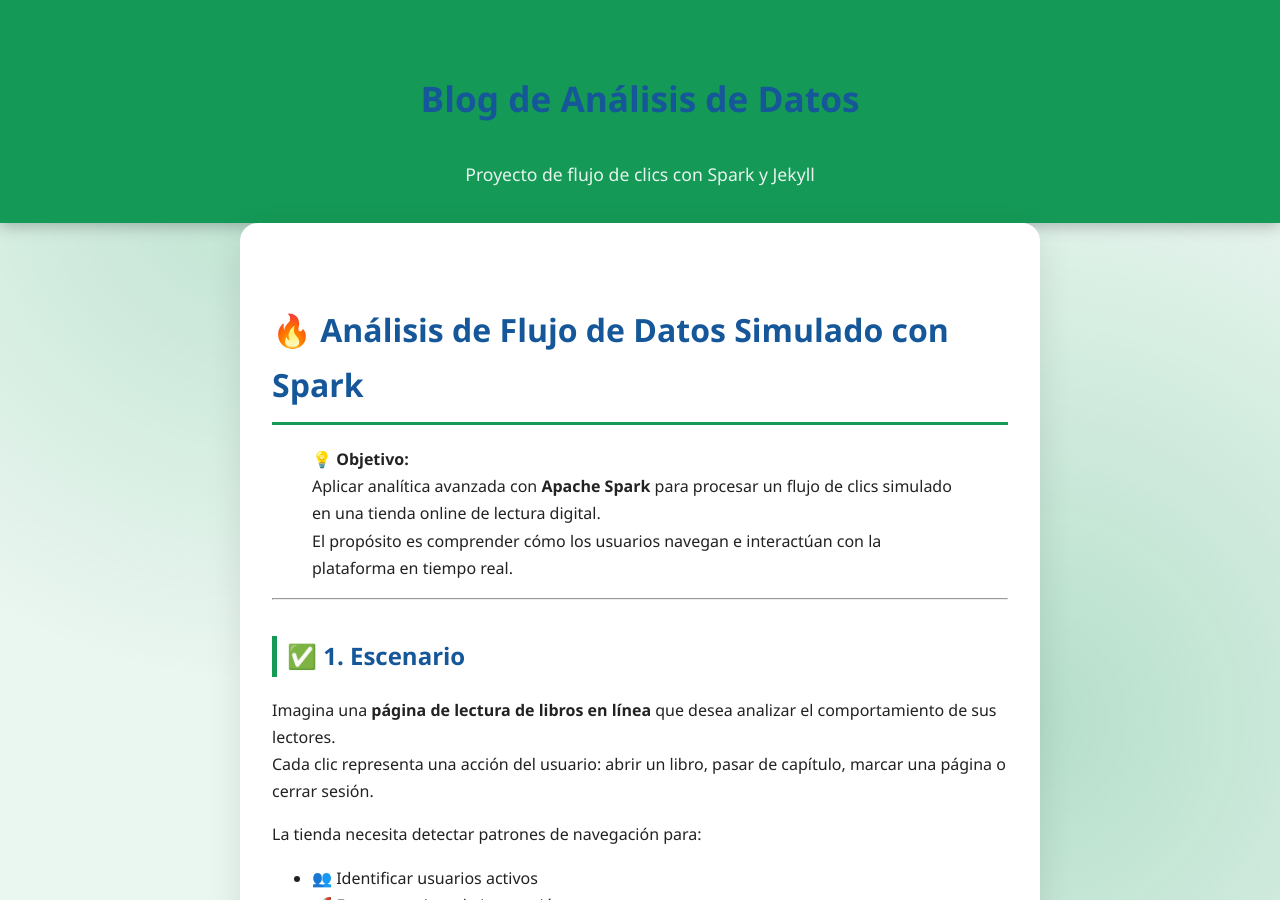
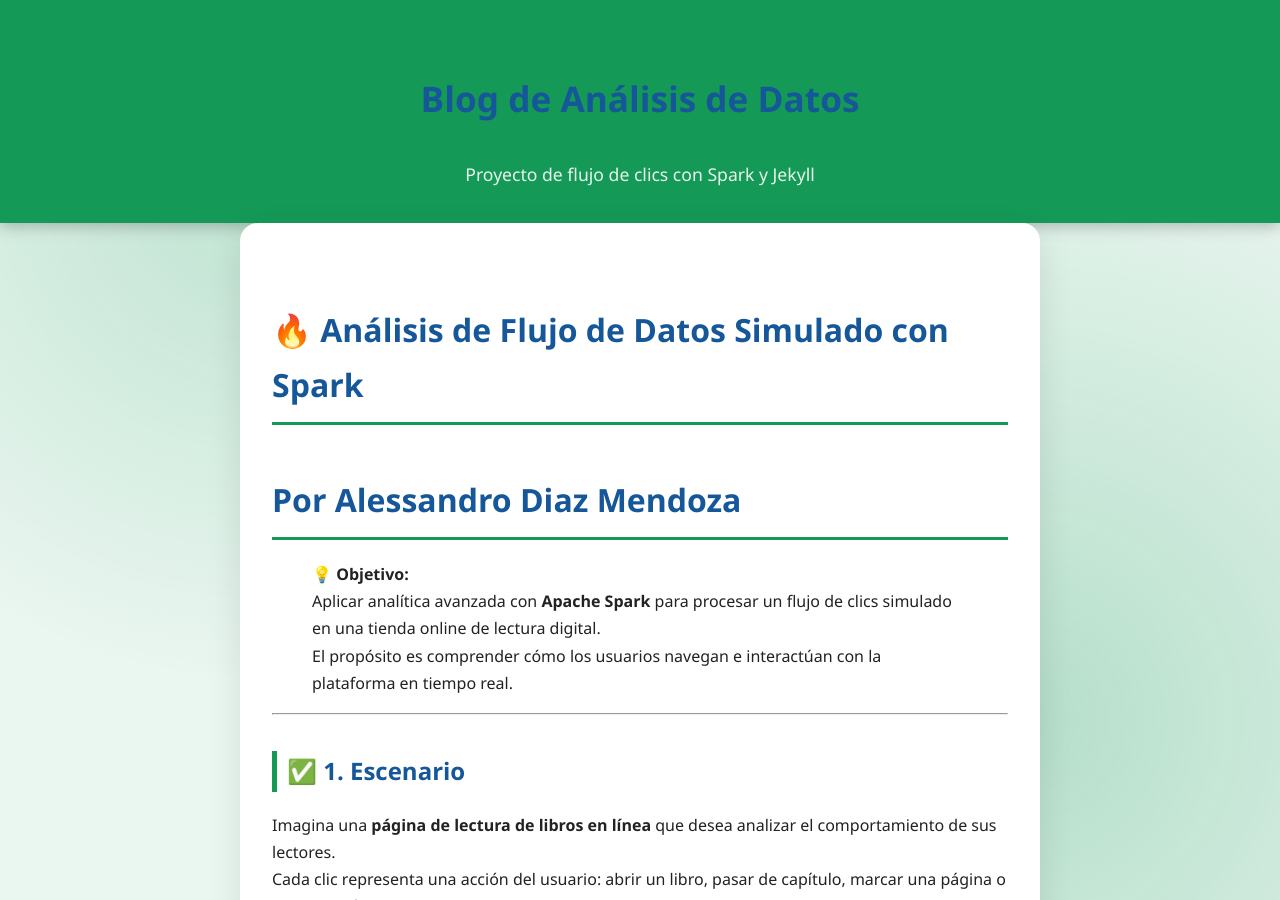
Before and after one commit to AlexiosCrane99/mi-blog, a Jekyll site: the page built from _posts/2025-11-04-analisis-flujo-datos-simulado-con-spark.md, in a window 1280 px wide and 900 px high. Built offline with Jekyll 4.4.1, drawn with Linux system fonts in a browser that asks for light colours.

Commit message:
Enhance post with author and objective details
Added author name and expanded the objective section.

```diff
--- a/_posts/2025-11-04-analisis-flujo-datos-simulado-con-spark.md
+++ b/_posts/2025-11-04-analisis-flujo-datos-simulado-con-spark.md
@@ -5,6 +5,7 @@ title: "Análisis de Flujo de Datos Simulado con Spark"
 
 
 # 🔥 Análisis de Flujo de Datos Simulado con Spark
+# Por Alessandro Diaz Mendoza
 
 > 💡 **Objetivo:**
 > Aplicar analítica avanzada con **Apache Spark** para procesar un flujo de clics simulado en una tienda online de lectura digital.
```
